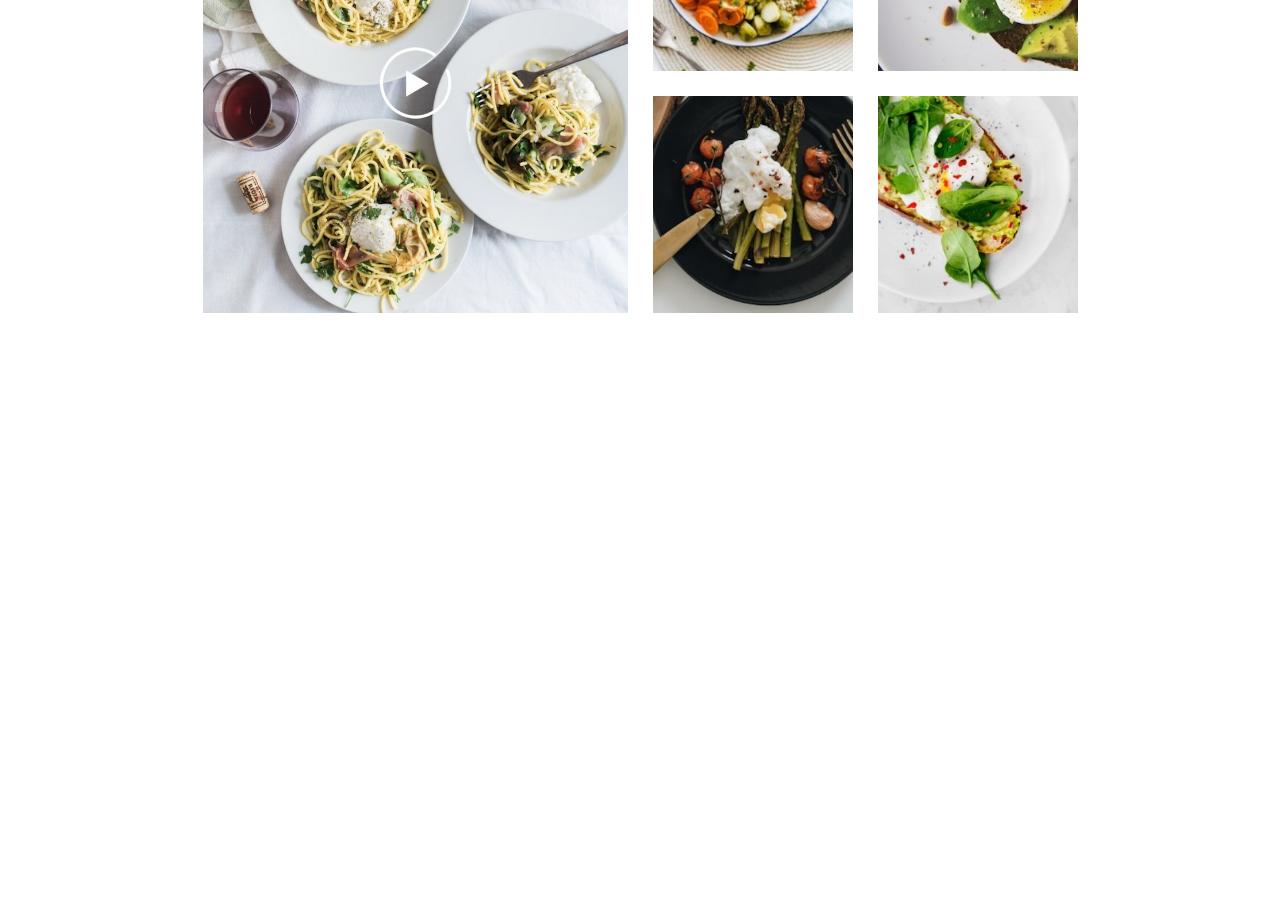
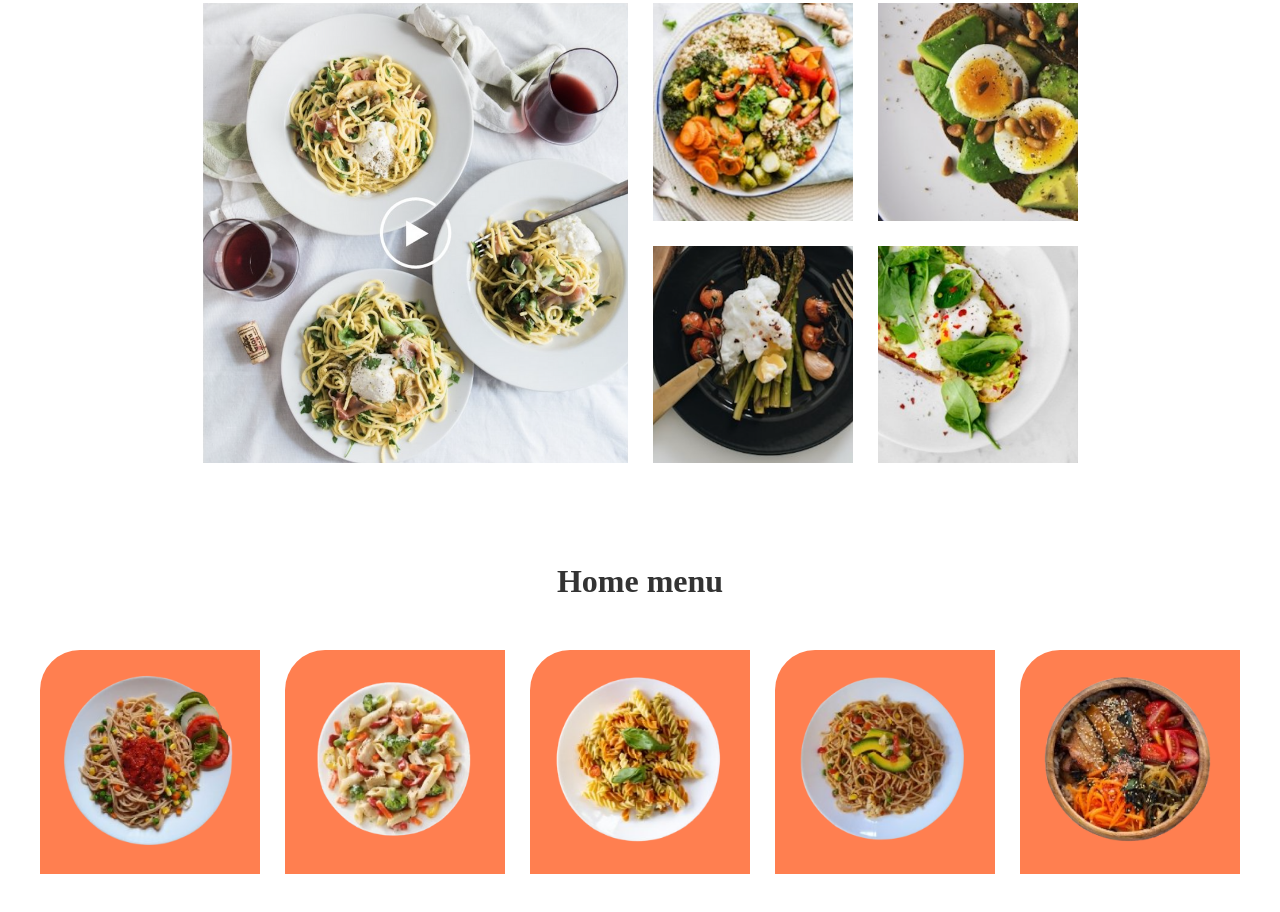
Before and after one commit to HoracioSadaniswski/Curso-CSS-Grid-Basico, a plain HTML site: page Proyecto/index.html in a window 1280 px wide. Shown: the part 743-1655 px from the top of the page. Before the commit the page ends 1156 px from the top, so only its background shows below. Drawn offline with Linux system fonts and the light colour scheme.

Commit message:
10 - creando grilla menu listado final.

```diff
--- a/Proyecto/index.html
+++ b/Proyecto/index.html
@@ -27,6 +27,16 @@
                 <img class="dishes-item" src="./assets/dish4.png" alt="hojas verdes">
             </div>
         </section>
+        <section class="menu">
+            <h2 class="menu-title">Home menu</h2>
+            <div class="menu-grid">
+                <div class="menu-grid-item"><img src="./assets/plate1.png" alt="imagen de plato con pasta" srcset=""></div>
+                <div class="menu-grid-item"><img src="./assets/plate2.png" alt="imagen de plato con pasta" srcset=""></div>
+                <div class="menu-grid-item"><img src="./assets/plate3.png" alt="imagen de plato con pasta" srcset=""></div>
+                <div class="menu-grid-item"><img src="./assets/plate4.png" alt="imagen de plato con pasta" srcset=""></div>
+                <div class="menu-grid-item"><img src="./assets/plate5.png" alt="imagen de plato con pasta" srcset=""></div>
+            </div>
+        </section>
     </main>
 </body>
 </html>
--- a/Proyecto/styles.css
+++ b/Proyecto/styles.css
@@ -10,7 +10,7 @@ main {
 .hero {
     display: grid;
     grid-template-columns: 2fr 3fr;
-    grid-auto-rows: 400px;
+    grid-auto-rows: 550px;
     border-bottom: 1px solid #ddd;
 }
 
@@ -75,3 +75,34 @@ main {
 .dishes-item__big {
     grid-area: 1 / 1 / 3 / 3;
 }
+
+.menu {
+    margin-bottom: 200px;
+}
+
+.menu-title {
+    font-size: 2rem;
+    color:#333;
+    font-weight: bolder;
+    text-align: center;
+    margin-bottom: 50px;
+}
+
+.menu-grid {
+    display: grid;
+    gap: 25px;
+    justify-content: center;
+    grid-template-columns: repeat(5, minmax(100px, 250px));
+}
+
+.menu-grid-item {
+    background-color: coral;
+    padding: 15px;
+    border-top-left-radius: 40px;
+}
+
+.menu-grid-item img {
+    width: 100%;
+    height: 100%;
+    object-fit: contain;
+}
```
